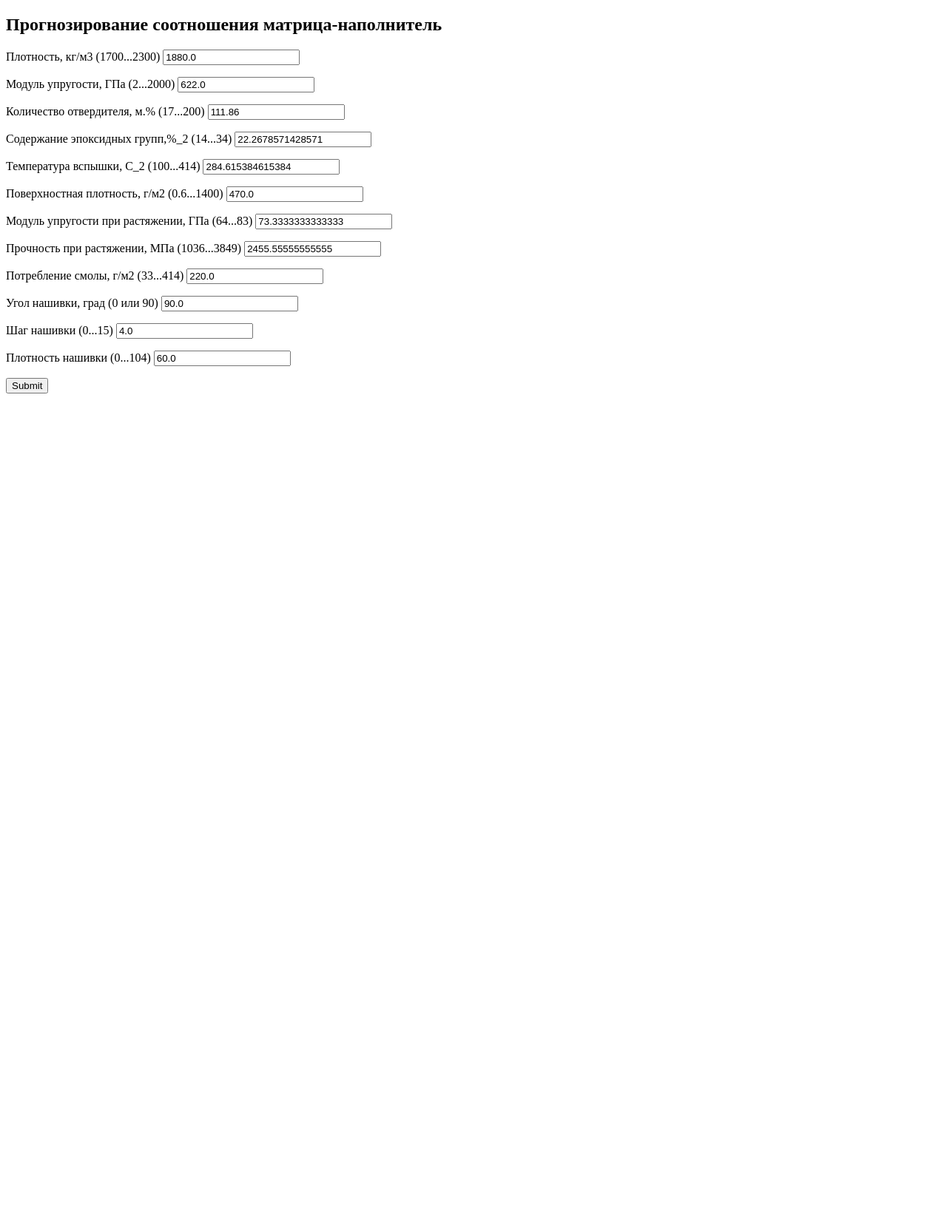
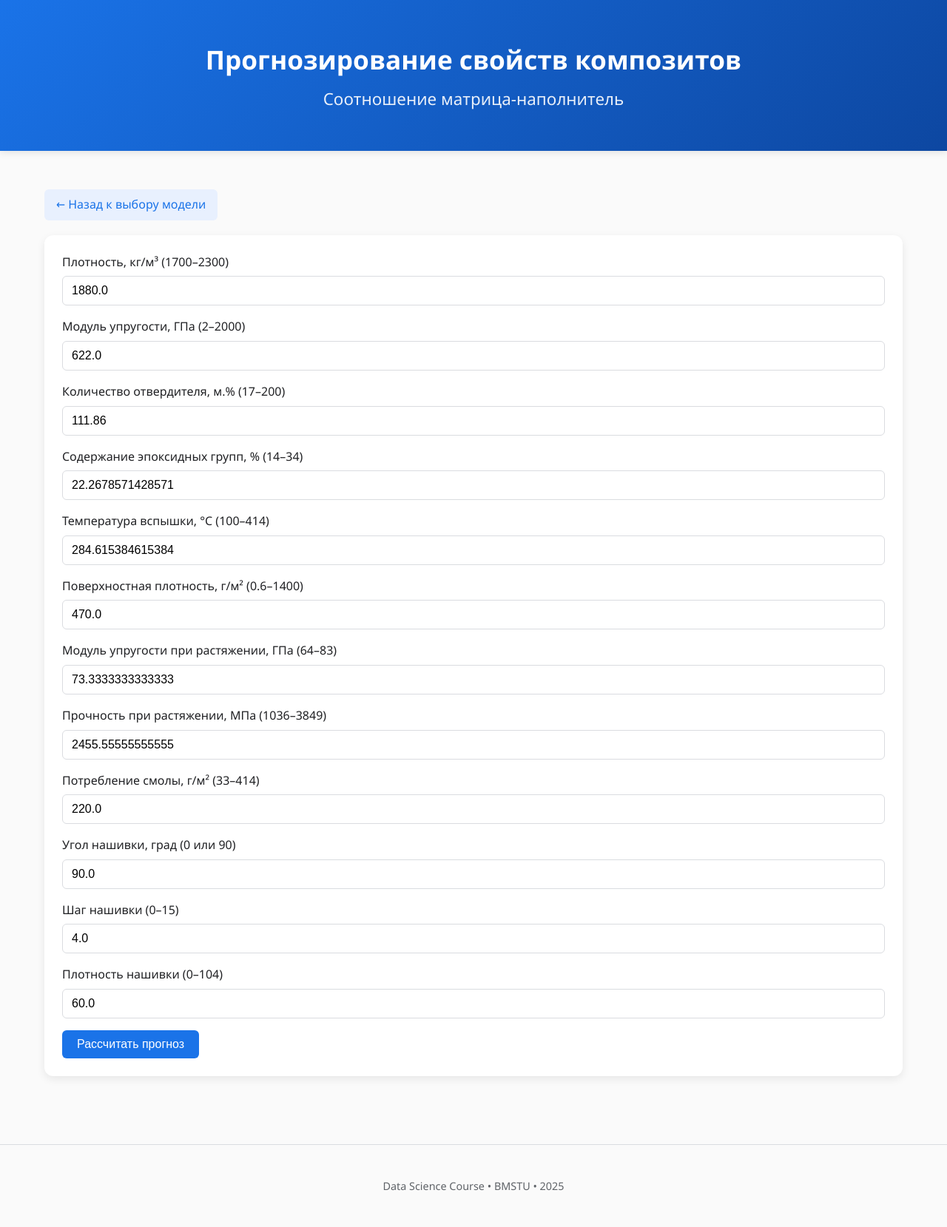
Before and after one commit to ponikarovskikhaa-lgtm/DataScience_bmstu_course, a Flask app: page /model_3/ in a window 1280 px wide. Shown: the whole page at 74% size. Before the commit the page ends 532 px from the top, so only its background shows below. Run offline with Flask 3, Linux system fonts and the light colour scheme.

Commit message:
Обновление дизайна

```diff
--- a/app.py
+++ b/app.py
@@ -86,7 +86,14 @@ def load_pickle_obj(filename):
     return obj
 
 
-app = Flask(__name__)
+import os
+
+# Укажите путь к папке src/templates относительно app.py
+template_dir = os.path.join(os.path.dirname(__file__), 'src', 'templates')
+static_dir = os.path.join(os.path.dirname(__file__), 'src', 'static')
+app = Flask(__name__,
+            template_folder=template_dir,
+            static_folder=static_dir)
 
 
 @app.route('/features/', methods=['post', 'get'])
@@ -231,5 +238,5 @@ def main_page():
 def url_map():
     return str(app.url_map)
 
-
-app.run(port=3000)
+if __name__ == "__main__":
+    app.run(port=3000)
--- /dev/null
+++ b/src/static/css/style.css
@@ -0,0 +1,217 @@
+/* static/css/style.css */
+:root {
+    --primary: #1a73e8;
+    --primary-dark: #0d47a1;
+    --secondary: #f1f8ff;
+    --light: #e8f0fe;
+    --dark: #0d47a1;
+    --text: #202124;
+    --text-light: #5f6368;
+    --border: #dadce0;
+    --success: #34a853;
+    --error: #ea4335;
+}
+
+* {
+    margin: 0;
+    padding: 0;
+    box-sizing: border-box;
+}
+
+body {
+    font-family: 'Segoe UI', Tahoma, Geneva, Verdana, sans-serif;
+    background-color: #fafafa;
+    color: var(--text);
+    line-height: 1.6;
+    padding: 0;
+    margin: 0;
+}
+
+.container {
+    max-width: 1200px;
+    margin: 0 auto;
+    padding: 20px;
+}
+
+header {
+    background: linear-gradient(135deg, var(--primary), var(--primary-dark));
+    color: white;
+    padding: 2rem 0;
+    text-align: center;
+    margin-bottom: 2rem;
+    box-shadow: 0 2px 10px rgba(0,0,0,0.1);
+}
+
+header h1 {
+    font-size: 2.2rem;
+    font-weight: 600;
+    margin-bottom: 0.5rem;
+}
+
+header h2 {
+    font-size: 1.4rem;
+    font-weight: 400;
+    opacity: 0.9;
+}
+
+.nav-links {
+    display: flex;
+    justify-content: center;
+    gap: 1.5rem;
+    margin-top: 1.5rem;
+    flex-wrap: wrap;
+}
+
+.nav-links a {
+    color: white;
+    text-decoration: none;
+    padding: 8px 16px;
+    border-radius: 20px;
+    background: rgba(255,255,255,0.15);
+    transition: all 0.3s ease;
+    font-weight: 500;
+}
+
+.nav-links a:hover {
+    background: rgba(255,255,255,0.3);
+    transform: translateY(-2px);
+}
+
+.card {
+    background: white;
+    border-radius: 12px;
+    box-shadow: 0 4px 12px rgba(0,0,0,0.08);
+    padding: 24px;
+    margin-bottom: 24px;
+}
+
+.card h2 {
+    color: var(--primary-dark);
+    margin-bottom: 20px;
+    font-size: 1.8rem;
+    font-weight: 600;
+}
+
+.form-group {
+    margin-bottom: 16px;
+}
+
+label {
+    display: block;
+    margin-bottom: 6px;
+    font-weight: 500;
+    color: var(--text);
+}
+
+input[type="text"] {
+    width: 100%;
+    padding: 10px 12px;
+    border: 1px solid var(--border);
+    border-radius: 6px;
+    font-size: 1rem;
+    transition: border-color 0.2s;
+}
+
+input[type="text"]:focus {
+    outline: none;
+    border-color: var(--primary);
+    box-shadow: 0 0 0 2px rgba(26, 115, 232, 0.2);
+}
+
+.btn {
+    background: var(--primary);
+    color: white;
+    border: none;
+    padding: 10px 20px;
+    border-radius: 6px;
+    font-size: 1rem;
+    font-weight: 500;
+    cursor: pointer;
+    transition: background 0.2s;
+}
+
+.btn:hover {
+    background: var(--primary-dark);
+}
+
+.btn-back {
+    background: var(--light);
+    color: var(--primary);
+    text-decoration: none;
+    display: inline-block;
+    padding: 8px 16px;
+    border-radius: 6px;
+    margin-bottom: 20px;
+    font-weight: 500;
+}
+
+.btn-back:hover {
+    background: #d2e3fc;
+}
+
+.error {
+    background: #fce8e6;
+    color: var(--error);
+    padding: 12px;
+    border-radius: 6px;
+    margin-bottom: 20px;
+    white-space: pre-wrap;
+    font-family: monospace;
+}
+
+.result-section {
+    margin-top: 24px;
+}
+
+table.dataframe {
+    width: 100%;
+    border-collapse: collapse;
+    margin-top: 12px;
+    font-size: 1rem;
+}
+
+table.dataframe th,
+table.dataframe td {
+    border: 1px solid var(--border);
+    padding: 12px;
+    text-align: center;
+}
+
+table.dataframe th {
+    background-color: var(--secondary);
+    color: var(--dark);
+    font-weight: 600;
+}
+
+table.dataframe tr:nth-child(even) {
+    background-color: #f9f9f9;
+}
+
+footer {
+    text-align: center;
+    margin-top: 3rem;
+    padding: 1.5rem;
+    color: var(--text-light);
+    font-size: 0.9rem;
+    border-top: 1px solid var(--border);
+}
+
+@media (max-width: 768px) {
+    .container {
+        padding: 15px;
+    }
+
+    header h1 {
+        font-size: 1.8rem;
+    }
+
+    header h2 {
+        font-size: 1.1rem;
+    }
+
+    .nav-links {
+        flex-direction: column;
+        align-items: center;
+        gap: 10px;
+    }
+}
--- a/src/templates/model_3.html
+++ b/src/templates/model_3.html
@@ -1,76 +1,85 @@
+<!-- src/templates/model_3.html -->
 <!DOCTYPE html>
-<html lang="en">
+<html lang="ru">
 <head>
     <meta charset="UTF-8">
-    <title>Выпускная квалификационная работа</title>
+    <meta name="viewport" content="width=device-width, initial-scale=1.0">
+    <title>Прогноз: Соотношение матрица-наполнитель</title>
+    <link rel="stylesheet" href="{{ url_for('static', filename='css/style.css') }}">
 </head>
 <body>
-    <h2>Прогнозирование соотношения матрица-наполнитель</h2>
+    <header>
+        <div class="container">
+            <h1>Прогнозирование свойств композитов</h1>
+            <h2>Соотношение матрица-наполнитель</h2>
+        </div>
+    </header>
 
+    <div class="container">
+        <a href="/" class="btn-back">← Назад к выбору модели</a>
+
+        <div class="card">
             {% if error %}
-        <pre style="color:DarkRed">{{ error }}</pre>
+                <div class="error">{{ error }}</div>
             {% endif %}
 
-    <form action="" method="post">
-    <p>
-	    <label for="var2">Плотность, кг/м3 (1700...2300)</label>
-	    <input type="text" name="var2" value="{{ params.get('var2') }}">
-	</p>
-    <p>
-	    <label for="var3">Модуль упругости, ГПа (2...2000)</label>
-	    <input type="text" name="var3" value="{{ params.get('var3') }}">
-	</p>
-    <p>
-	    <label for="var4">Количество отвердителя, м.% (17...200)</label>
-	    <input type="text" name="var4" value="{{ params.get('var4') }}">
-	</p>
-    <p>
-	    <label for="var5">Содержание эпоксидных групп,%_2 (14...34)</label>
-	    <input type="text" name="var5" value="{{ params.get('var5') }}">
-	</p>
-    <p>
-	    <label for="var6">Температура вспышки, С_2 (100...414)</label>
-	    <input type="text" name="var6" value="{{ params.get('var6') }}">
-	</p>
-    <p>
-	    <label for="var7">Поверхностная плотность, г/м2 (0.6...1400)</label>
-	    <input type="text" name="var7" value="{{ params.get('var7') }}">
-	</p>
-    <p>
-	    <label for="var8">Модуль упругости при растяжении, ГПа (64...83)</label>
-	    <input type="text" name="var8" value="{{ params.get('var8') }}">
-	</p>
-    <p>
-	    <label for="var9">Прочность при растяжении, МПа (1036...3849)</label>
-	    <input type="text" name="var9" value="{{ params.get('var9') }}">
-	</p>
-    <p>
-	    <label for="var10">Потребление смолы, г/м2 (33...414)</label>
-	    <input type="text" name="var10" value="{{ params.get('var10') }}">
-	</p>
-    <p>
+            <form method="post">
+                <div class="form-group">
+                    <label for="var2">Плотность, кг/м³ (1700–2300)</label>
+                    <input type="text" name="var2" value="{{ params.get('var2', '') }}" required>
+                </div>
+                <div class="form-group">
+                    <label for="var3">Модуль упругости, ГПа (2–2000)</label>
+                    <input type="text" name="var3" value="{{ params.get('var3', '') }}" required>
+                </div>
+                <div class="form-group">
+                    <label for="var4">Количество отвердителя, м.% (17–200)</label>
+                    <input type="text" name="var4" value="{{ params.get('var4', '') }}" required>
+                </div>
+                <div class="form-group">
+                    <label for="var5">Содержание эпоксидных групп, % (14–34)</label>
+                    <input type="text" name="var5" value="{{ params.get('var5', '') }}" required>
+                </div>
+                <div class="form-group">
+                    <label for="var6">Температура вспышки, °C (100–414)</label>
+                    <input type="text" name="var6" value="{{ params.get('var6', '') }}" required>
+                </div>
+                <div class="form-group">
+                    <label for="var7">Поверхностная плотность, г/м² (0.6–1400)</label>
+                    <input type="text" name="var7" value="{{ params.get('var7', '') }}" required>
+                </div>
+                <div class="form-group">
+                    <label for="var8">Модуль упругости при растяжении, ГПа (64–83)</label>
+                    <input type="text" name="var8" value="{{ params.get('var8', '') }}" required>
+                </div>
+                <div class="form-group">
+                    <label for="var9">Прочность при растяжении, МПа (1036–3849)</label>
+                    <input type="text" name="var9" value="{{ params.get('var9', '') }}" required>
+                </div>
+                <div class="form-group">
+                    <label for="var10">Потребление смолы, г/м² (33–414)</label>
+                    <input type="text" name="var10" value="{{ params.get('var10', '') }}" required>
+                </div>
+                <div class="form-group">
                     <label for="var11">Угол нашивки, град (0 или 90)</label>
-	    <input type="text" name="var11" value="{{ params.get('var11') }}">
-	</p>
-    <p>
-	    <label for="var12">Шаг нашивки (0...15)</label>
-	    <input type="text" name="var12" value="{{ params.get('var12') }}">
-	</p>
-    <p>
-	    <label for="var13">Плотность нашивки (0...104)</label>
-	    <input type="text" name="var13" value="{{ params.get('var13') }}">
-	</p>
-	<p>
-	    <input type="submit">
-	</p>
+                    <input type="text" name="var11" value="{{ params.get('var11', '') }}" required>
+                </div>
+                <div class="form-group">
+                    <label for="var12">Шаг нашивки (0–15)</label>
+                    <input type="text" name="var12" value="{{ params.get('var12', '') }}" required>
+                </div>
+                <div class="form-group">
+                    <label for="var13">Плотность нашивки (0–104)</label>
+                    <input type="text" name="var13" value="{{ params.get('var13', '') }}" required>
+                </div>
+                <button type="submit" class="btn">Рассчитать прогноз</button>
             </form>
+        </div>
 
         {% if var1 %}
-		<p>Входные переменные:</p>
-		{{ inputs|safe }}
-
-		<p>Результат модели:</p>
-		<table border="1" class="dataframe">
+        <div class="card result-section">
+            <h3>Результат прогноза</h3>
+            <table class="dataframe">
                 <thead>
                     <tr>
                         <th>Соотношение матрица-наполнитель</th>
@@ -78,12 +87,18 @@
                 </thead>
                 <tbody>
                     <tr>
-			  <td>{{ var1 }}</td>
+                        <td>{{ "%.4f"|format(var1|float) }}</td>
                     </tr>
                 </tbody>
             </table>
+        </div>
+        {% endif %}
+    </div>
 
-    {% endif %}
-
+    <footer>
+        <div class="container">
+            Data Science Course • BMSTU • 2025
+        </div>
+    </footer>
 </body>
 </html>
```
Also changed, not shown: src/static/style.css (deleted, +0 -13 lines), src/templates/main.html (+32 -6 lines), src/templates/model_1_2.html (+75 -60 lines). Lines whose indentation alone changed are shown as unchanged.
